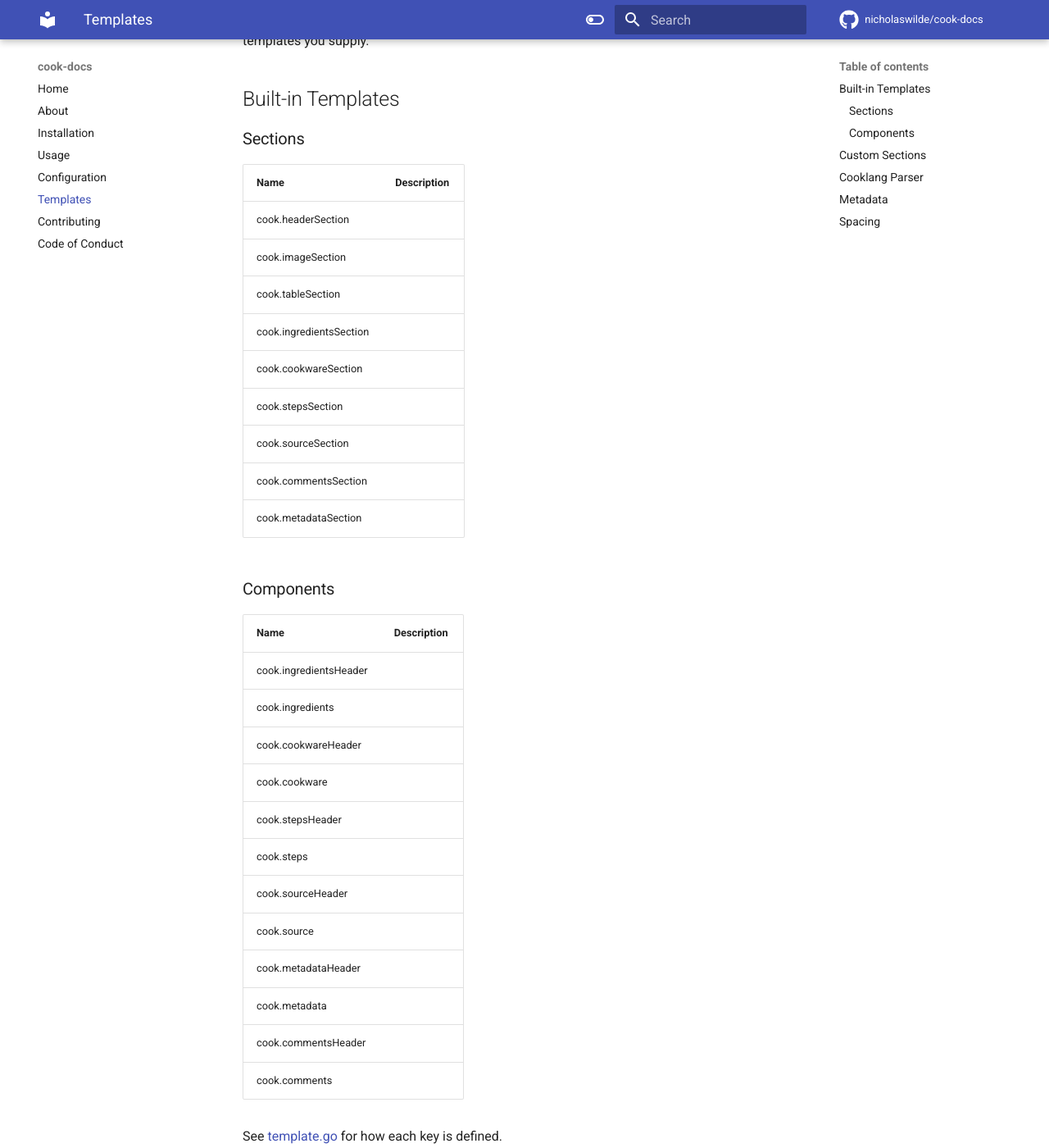
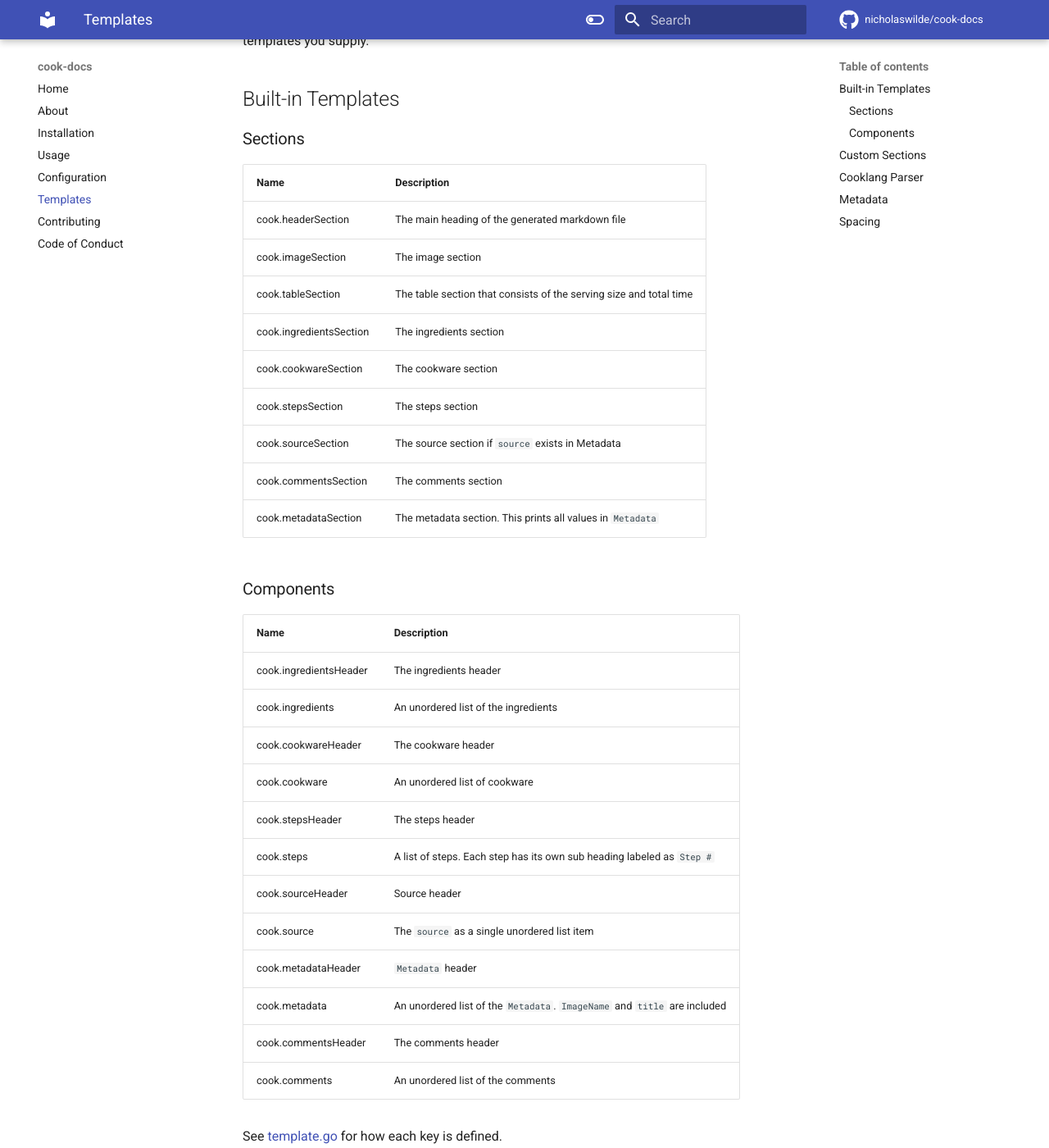
Before and after one commit to nicholaswilde/cook-docs, an MkDocs documentation site: the page built from docs/templates.md, in a window 1280 px wide and 1400 px high, scrolled down 669 px. Shown: the whole window at 82% size. Built offline with MkDocs 1.6.1 and Material for MkDocs 9.7.7, drawn with Linux system fonts in a browser that asks for light colours; comment, search, counter and statistics services are not loaded; some of the changed text lies outside the part shown.

Commit message:
Update templates
Signed-off-by: nιcнolaѕ wιlde <Nicholas Wilde>

````diff
--- a/docs/templates.md
+++ b/docs/templates.md
@@ -33,36 +33,39 @@ can be used in the templates you supply.
 
 ### Sections
 
-| Name                    | Description |
-|-------------------------|-------------|
-| cook.headerSection      | |
-| cook.imageSection       | |
-| cook.tableSection       | |
-| cook.ingredientsSection | |
-| cook.cookwareSection    | |
-| cook.stepsSection       | |
-| cook.sourceSection      | |
-| cook.commentsSection    | |
-| cook.metadataSection    | |
+| Name                    | Description                                                        |
+|-------------------------|--------------------------------------------------------------------|
+| cook.headerSection      | The main heading of the generated markdown file                    |
+| cook.imageSection       | The image section                                                  |
+| cook.tableSection       | The table section that consists of the serving size and total time |
+| cook.ingredientsSection | The ingredients section                                            |
+| cook.cookwareSection    | The cookware section                                               |
+| cook.stepsSection       | The steps section                                                  |
+| cook.sourceSection      | The source section if `source` exists in Metadata                  |
+| cook.commentsSection    | The comments section                                               |
+| cook.metadataSection    | The metadata section. This prints all values in `Metadata`         |
 
 ### Components
 
-| Name                   | Description |
-|------------------------|-------------|
-| cook.ingredientsHeader | |
-| cook.ingredients       | |
-| cook.cookwareHeader    | |
-| cook.cookware          | |
-| cook.stepsHeader       | |
-| cook.steps						 | |
-| cook.sourceHeader      | |
-| cook.source            | |
-| cook.metadataHeader    | |
-| cook.metadata          | |
-| cook.commentsHeader    | |
-| cook.comments          | |
+| Name                   | Description                                                               |
+|------------------------|---------------------------------------------------------------------------|
+| cook.ingredientsHeader | The ingredients header                                                    |
+| cook.ingredients       | An unordered list of the ingredients                                      |
+| cook.cookwareHeader    | The cookware header                                                       |
+| cook.cookware          | An unordered list of cookware                                             |
+| cook.stepsHeader       | The steps header                                                          |
+| cook.steps						 | A list of steps. Each step has its own sub heading labeled as `Step #`    |
+| cook.sourceHeader      | Source header                                                             |
+| cook.source            | The `source` as a single unordered list item                              |
+| cook.metadataHeader    | `Metadata` header                                                         |
+| cook.metadata          | An unordered list of the `Metadata`. `ImageName` and `title` are included |
+| cook.commentsHeader    | The comments header                                                       |
+| cook.comments          | An unordered list of the comments                                         |
 
 See [template.go][6] for how each key is defined.
+
+!!! note
+      The `cook.commentsSection` does not print the comments properly [(#3)][7]
 
 ## Custom Sections
 
@@ -72,7 +75,7 @@ Custom sections may be specified in the template by using the `define` parameter
 {{- define "custom.section" -}}
 # My custom section
 {{- end -}}
----
+...
 ```
 
 Then use it later in the template.
@@ -282,14 +285,18 @@ See [`parser.go`][3] for the structure latyout.
 ## Metadata
 
 `cook-docs` uses the `Metadata.title` and `Metadata.ImageName` keys for the
-recipe title and name of the formatted image name. If the parsed recipe
-uses these keys, they will be overwritten by cook-docs.
+recipe title, taken from the `*.cook` filename and name of the formatted image
+name. If the parsed recipe uses these keys, they will be overwritten by
+`cook-docs`.
 
 ```title="Overwritten Recipe Metadata"
 >> title: My recipe title
 >> ImageName: My image name
 ...
 ```
+
+The names of the markdown and image files are made lowercase and the spaces are replaced
+by dashes. E.g. `My Recipe Name.cook -> my-recipe-name.md`
 
 ## Spacing
 
````
Also changed, not shown: other parts of docs/templates.md (+1 -0 lines).
